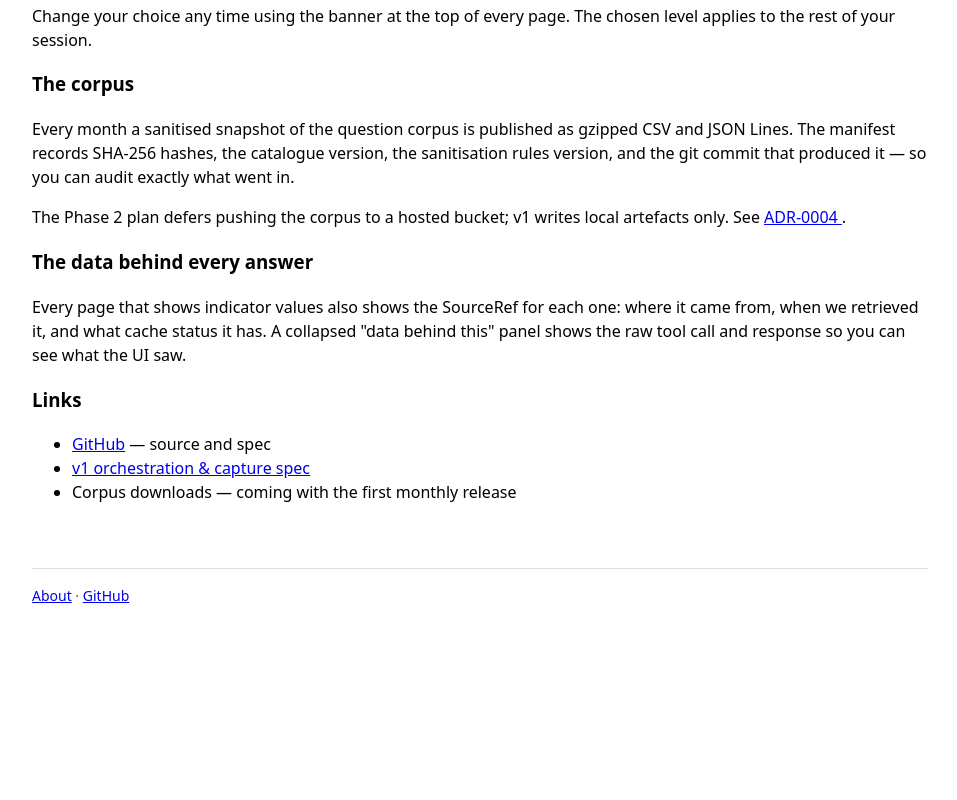
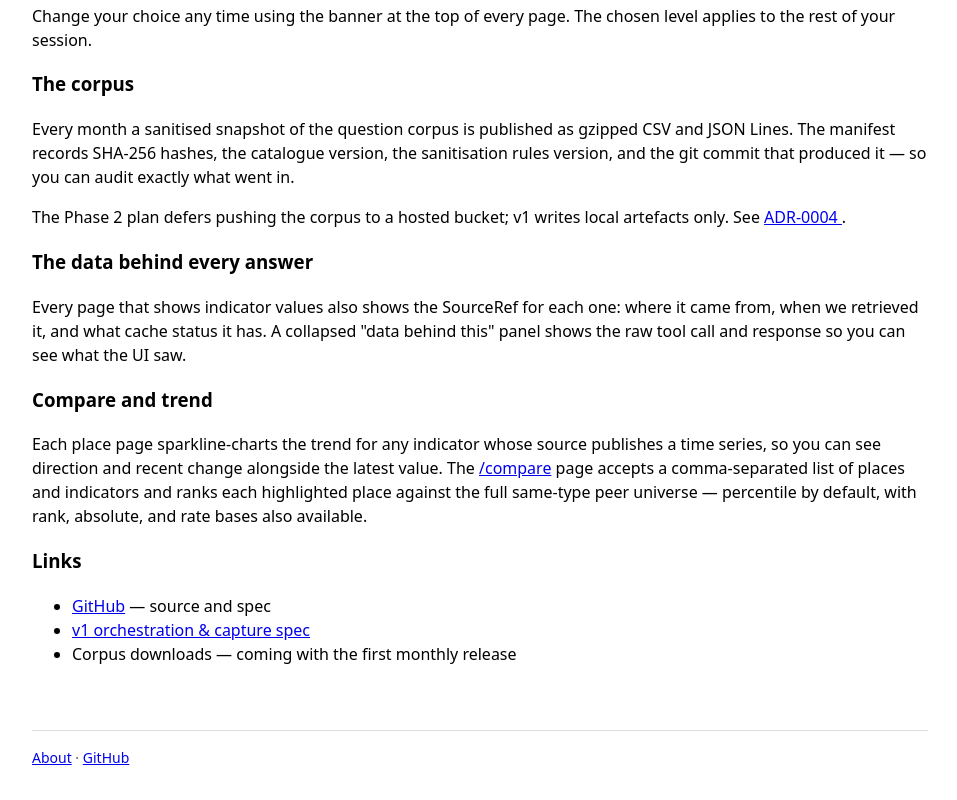
Before and after one commit to dataforaction-tom/soundings, an Astro site in the folder ui/: page /about in a window 1280 px wide. Shown: the part 686-1486 px from the top of the page, without its empty margins (160-1117 px from the left). Before the commit the page ends 1324 px from the top, so only its background shows below. Built offline with nearby package versions, Linux system fonts and the light colour scheme; Astro itself is replaced by a stand-in of ours.

Commit message:
docs(ui): /about mentions compare + trend
Phase 3 Task 41. Adds a "Compare and trend" section to /about
explaining that place pages now sparkline the trend per indicator (for
sources that publish a time series) and that /compare ranks
highlighted places against the full same-type peer universe (default
basis: percentile). Mirrors the wording in the Phase 3 plan's done
criteria.

```diff
--- a/ui/src/pages/about.astro
+++ b/ui/src/pages/about.astro
@@ -63,6 +63,17 @@ import Base from "../layouts/Base.astro";
       tool call and response so you can see what the UI saw.
     </p>
 
+    <h3>Compare and trend</h3>
+    <p>
+      Each place page sparkline-charts the trend for any indicator whose
+      source publishes a time series, so you can see direction and recent
+      change alongside the latest value. The <a href="/compare">/compare</a>
+      page accepts a comma-separated list of places and indicators and
+      ranks each highlighted place against the full same-type peer
+      universe — percentile by default, with rank, absolute, and rate
+      bases also available.
+    </p>
+
     <h3>Links</h3>
     <ul>
       <li>
```
